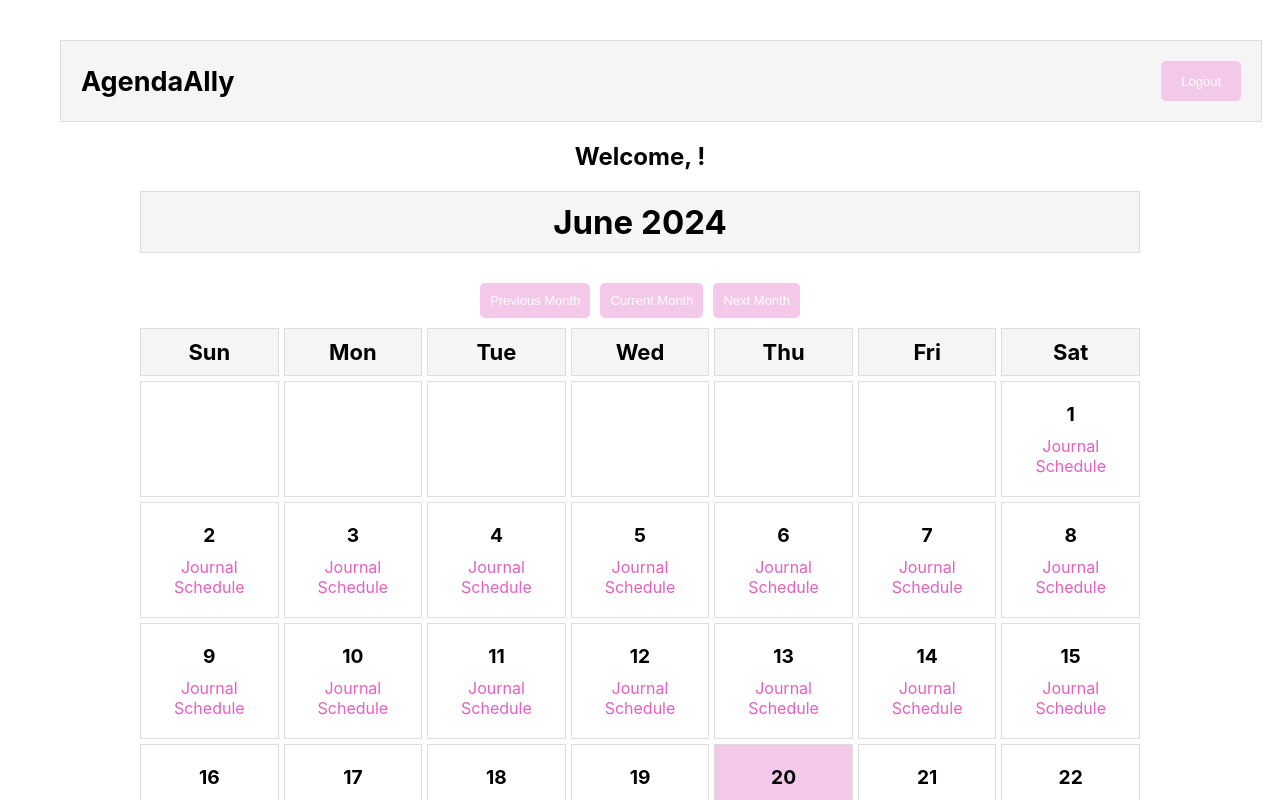
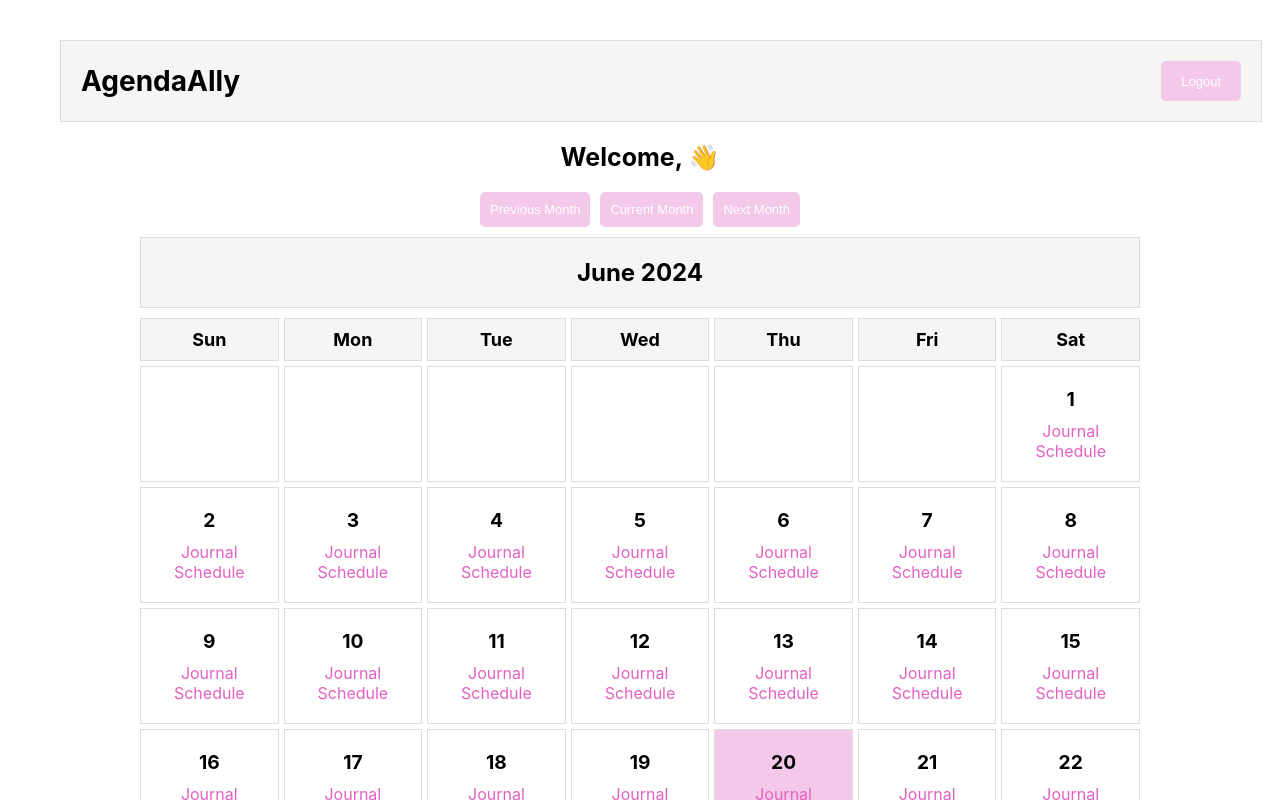
Before and after one commit to angelakim318/AgendaAlly, a React (Create React App) app in the folder frontend/: page /home in a window 1280 px wide. Shown: the top 800 px of the page. Built offline with nearby package versions, Linux system fonts and the light colour scheme; no server answers.

Commit message:
updating page layout

```diff
--- a/frontend/src/components/Calendar.js
+++ b/frontend/src/components/Calendar.js
@@ -1,11 +1,9 @@
-import React, { useState } from 'react';
+import React from 'react';
 import { Link } from 'react-router-dom';
 import { Container } from 'react-bootstrap';
 import './styles/Calendar.css';
 
-const Calendar = () => {
-  const [currentDate, setCurrentDate] = useState(new Date());
-
+const Calendar = ({ currentDate }) => {
   const year = currentDate.getFullYear();
   const month = currentDate.getMonth();
   const today = new Date().getDate();
@@ -22,27 +20,10 @@ const Calendar = () => {
     return day > 0 && day <= daysInMonth ? day : null;
   });
 
-  const nextMonth = () => {
-    setCurrentDate(new Date(year, month + 1, 1));
-  };
-
-  const previousMonth = () => {
-    setCurrentDate(new Date(year, month - 1, 1));
-  };
-
-  const goToCurrentMonth = () => {
-    setCurrentDate(new Date());
-  };
-
   return (
     <Container className="calendar-container">
-      <div className="calendar-header">
+      <div className="calendar-title">
         <h2>{currentDate.toLocaleString('default', { month: 'long' })} {year}</h2>
-      </div>
-      <div className="calendar-nav-buttons">
-        <button onClick={previousMonth} className="nav-button">Previous Month</button>
-        <button onClick={goToCurrentMonth} className="nav-button current-month-button">Current Month</button>
-        <button onClick={nextMonth} className="nav-button">Next Month</button>
       </div>
       <div className="calendar-grid">
         {['Sun', 'Mon', 'Tue', 'Wed', 'Thu', 'Fri', 'Sat'].map((day) => (
--- a/frontend/src/components/Home.js
+++ b/frontend/src/components/Home.js
@@ -7,7 +7,9 @@ import { capitalizeFirstLetter } from '../utils/capitalize';
 
 const Home = ({ user }) => {
   const [firstName, setFirstName] = useState('');
+  const [currentDate, setCurrentDate] = useState(new Date());
   const navigate = useNavigate();
+  const wavingHandEmoji = '\u{1F44B}';
 
   useEffect(() => {
     const fetchUser = async () => {
@@ -39,6 +41,18 @@ const Home = ({ user }) => {
     }
   };
 
+  const goToPreviousMonth = () => {
+    setCurrentDate(new Date(currentDate.setMonth(currentDate.getMonth() - 1)));
+  };
+
+  const goToCurrentMonth = () => {
+    setCurrentDate(new Date());
+  };
+
+  const goToNextMonth = () => {
+    setCurrentDate(new Date(currentDate.setMonth(currentDate.getMonth() + 1)));
+  };
+
   return (
     <div className="home-container">
       <div className="header">
@@ -46,10 +60,15 @@ const Home = ({ user }) => {
         <button onClick={handleLogout} className="logout-button">Logout</button>
       </div>
       <div className="welcome-message">
-        Welcome, {firstName}!
+        Welcome, {firstName} {wavingHandEmoji}
+      </div>
+      <div className="calendar-nav-buttons">
+        <button onClick={goToPreviousMonth} className="nav-button">Previous Month</button>
+        <button onClick={goToCurrentMonth} className="nav-button current-month-button">Current Month</button>
+        <button onClick={goToNextMonth} className="nav-button">Next Month</button>
       </div>
       <div className="calendar-container">
-        <MyCalendar />
+        <MyCalendar currentDate={currentDate} />
       </div>
     </div>
   );
--- a/frontend/src/components/JournalEntry.js
+++ b/frontend/src/components/JournalEntry.js
@@ -61,7 +61,7 @@ const JournalEntry = ({ user }) => {
   return (
     <div className="journal-container">
       <div className="header">
-        <div className="title">AgendaAlly</div>
+        <div className="header-title">AgendaAlly</div>
         <div className="header-buttons">
           <button onClick={() => navigate('/home')} className="back-button">Back to Calendar</button>
           <button onClick={() => navigate('/')} className="logout-button">Logout</button>
--- a/frontend/src/components/Schedule.js
+++ b/frontend/src/components/Schedule.js
@@ -86,7 +86,7 @@ const Schedule = ({ user }) => {
   return (
     <div className="schedule-container">
       <div className="header">
-        <div className="title">AgendaAlly</div>
+        <div className="header-title">AgendaAlly</div>
         <div className="header-buttons">
           <button onClick={() => navigate('/home')} className="back-button">Back to Calendar</button>
           <button onClick={() => navigate('/')} className="logout-button">Logout</button>
--- a/frontend/src/components/styles/Calendar.css
+++ b/frontend/src/components/styles/Calendar.css
@@ -9,38 +9,51 @@
   box-sizing: border-box;
 }
 
+.calendar-title {
+  text-align: center;
+  border: 1px solid #ddd;
+  background-color: #f5f5f5;
+  width: 100%;
+  max-width: 1000px;
+  box-sizing: border-box;
+  display: flex;
+  justify-content: center;
+  align-items: center;
+  margin-bottom: 10px; /* Add bottom margin here */
+}
+
 .calendar-header {
   text-align: center;
   border: 1px solid #ddd;
   background-color: #f5f5f5;
   width: 100%;
-  max-width: 1000px; /* Match the width of the calendar */
+  max-width: 1000px;
   box-sizing: border-box;
   display: flex;
   justify-content: center;
   align-items: center;
+  margin-bottom: 0;
 }
 
 .calendar-nav-buttons {
   display: flex;
   justify-content: center;
   width: 100%;
-  max-width: 1000px; /* Match the width of the calendar */
+  max-width: 1000px;
   margin-bottom: 10px;
-  margin-top: 30px;
+  margin-top: 20px;
 }
 
 .calendar-grid {
   display: grid;
   grid-template-columns: repeat(7, 1fr);
   gap: 5px;
-  max-width: 1000px; /* Match the width of the calendar */
+  max-width: 1000px;
   width: 100%;
   box-sizing: border-box;
 }
 
-.calendar-day,
-.calendar-header {
+.calendar-day {
   text-align: center;
   padding: 20px;
   border: 1px solid #ddd;
@@ -62,7 +75,7 @@
 
 .journal-link:hover,
 .schedule-link:hover {
-  text-decoration: underline;
+  font-weight: bold;
 }
 
 .empty-day {
--- a/frontend/src/components/styles/Home.css
+++ b/frontend/src/components/styles/Home.css
@@ -3,8 +3,8 @@
   flex-direction: column;
   align-items: center;
   width: 100%;
-  max-width: 1200px; /* Match the width of the calendar and journal pages */
-  margin: 20px auto; /* Add margin to create space at the top and bottom */
+  max-width: 1200px;
+  margin: 20px auto;
   padding: 0 20px;
   box-sizing: border-box;
 }
@@ -16,14 +16,12 @@
   width: 100%;
   padding: 20px;
   background-color: #f5f5f5;
-  border-bottom: 1px solid #ddd;
   border: 1px solid #ddd;
-  max-width: 1200px; /* Match the width of the calendar and journal pages */
   margin-bottom: 20px;
 }
 
 .app-title {
-  font-size: 27px;
+  font-size: 28px;
   font-weight: bold;
 }
 
@@ -39,10 +37,11 @@
 
 .logout-button:hover {
   background-color: #d88ec6;
+  font-weight: bold;
 }
 
 .welcome-message {
-  font-size: 24px;
+  font-size: 25px;
   text-align: center;
   font-weight: bold;
 }
@@ -51,31 +50,20 @@
   width: 100%;
   display: flex;
   justify-content: center;
-  margin-top: 10px;
-  max-width: 1200px; /* Match the width of the journal page */
-  margin-bottom: 40px; /* Add margin to create space at the bottom */
-}
-
-.calendar {
-  width: 100%;
-  max-width: 1000px; /* Slightly less wide than the header */
-  display: flex;
-  flex-direction: column;
-  align-items: center;
-  box-sizing: border-box;
+  margin-top: 5px;
+  max-width: 1200px;
+  margin-bottom: 40px;
 }
 
 .calendar-header {
-  font-size: 22px;
+  font-size: 18px;
   font-weight: bold;
   text-align: center;
   padding: 10px;
   background-color: #f5f5f5;
   width: 100%;
-  box-sizing: border-box;
-  text-align: center;
   border: 1px solid #ddd;
-  box-sizing: border-box;
+  margin-bottom: 0;
 }
 
 .calendar-header h2 {
@@ -86,7 +74,7 @@
   display: flex;
   justify-content: center;
   width: 100%;
-  margin-bottom: 10px;
+  margin-bottom: 0;
 }
 
 .calendar-grid {
@@ -111,14 +99,19 @@
   margin-bottom: 10px;
 }
 
-.journal-link {
+.journal-link,
+.schedule-link {
   display: block;
   text-decoration: none;
   color: #e361c0;
 }
 
-.journal-link:hover {
-  text-decoration: underline;
+.journal-link:hover,
+.schedule-link:hover {
+  font-weight: bold;
+  border: 1px solid #d88ec6;
+  padding: 2px 5px;
+  border-radius: 3px;
 }
 
 .empty-day {
@@ -142,6 +135,7 @@
 
 .nav-button:hover {
   background-color: #d88ec6;
+  font-weight: bold;
 }
 
 .current-month-button {
--- a/frontend/src/components/styles/JournalEntry.css
+++ b/frontend/src/components/styles/JournalEntry.css
@@ -22,16 +22,17 @@
   margin-bottom: 20px;
 }
 
+.header-title {
+  font-size: 28px;
+  font-weight: bold;
+}
+
 .header-buttons {
   display: flex;
   gap: 10px;
   align-items: center; /* Ensure buttons are vertically centered */
 }
 
-.title {
-  font-size: 24px;
-  font-weight: bold;
-}
 
 .logout-button, .back-button {
   background-color: #f4c8e9;
@@ -71,6 +72,7 @@
   justify-content: center;
   align-items: center;
   margin-top: 20px;
+  font-size: 24px;
 }
 
 .journal-textarea {
--- a/frontend/src/components/styles/Login.css
+++ b/frontend/src/components/styles/Login.css
@@ -51,6 +51,7 @@
   margin: 10px 0;
   border: 1px solid #ddd;
   border-radius: 5px;
+  font-size: 13px;
   box-sizing: border-box;
 }
 
@@ -62,6 +63,7 @@
   cursor: pointer;
   border-radius: 5px;
   margin-top: 20px;
+  font-size: 13px;
 }
 
 .login-container button:hover {
--- a/frontend/src/components/styles/Register.css
+++ b/frontend/src/components/styles/Register.css
@@ -66,6 +66,7 @@
   border: 1px solid #ddd;
   border-radius: 5px;
   box-sizing: border-box;
+  font-size: 13px;
 }
 
 .register-container button {
@@ -77,6 +78,7 @@
   border-radius: 5px;
   margin-top: 20px;
   align-self: center; /* Center the register button */
+  font-size: 13px;
 }
 
 .register-container button:hover {
--- a/frontend/src/components/styles/Schedule.css
+++ b/frontend/src/components/styles/Schedule.css
@@ -28,8 +28,8 @@
   align-items: center;
 }
 
-.title {
-  font-size: 24px;
+.header-title {
+  font-size: 28px;
   font-weight: bold;
 }
 
@@ -60,6 +60,7 @@
 
 .schedule-title {
   font-weight: bold;
+  font-size: 24px;
   text-align: center;
   padding: 10px;
   border: 1px solid #ddd;
```
